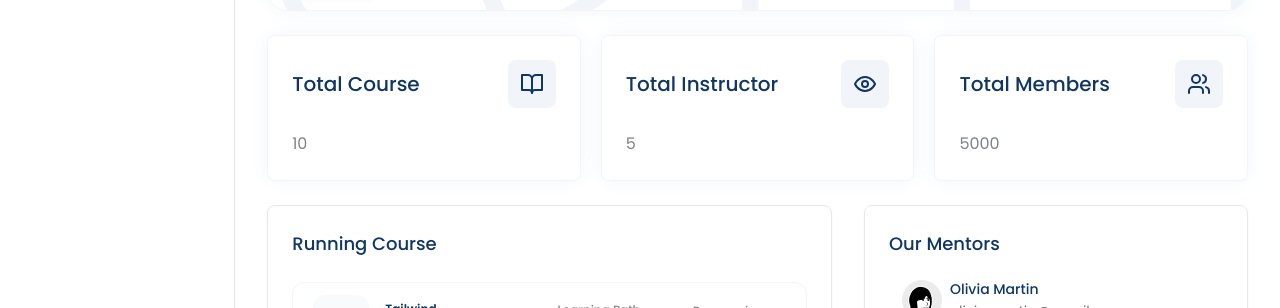
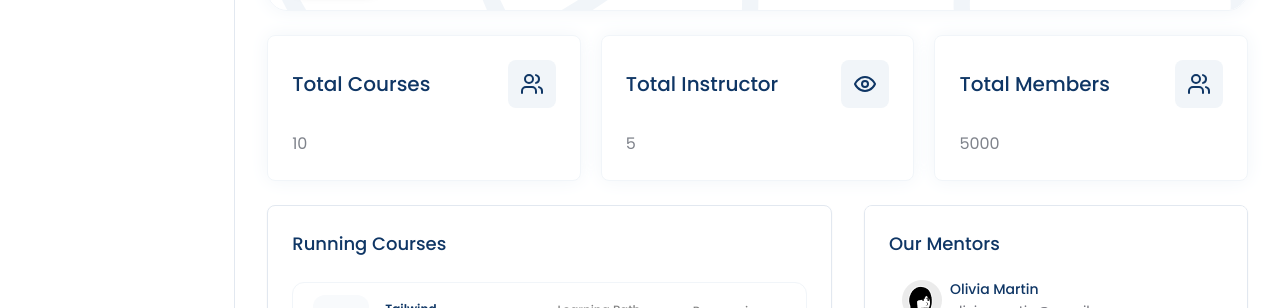
Before and after one commit to hammer-code/lms-fe, a Next.js app: page /dashboard in a window 1280 px wide. Shown: the part 318-626 px from the top of the page. Built offline with nearby package versions, Linux system fonts and the light colour scheme.

Commit message:
chore(dashboard): update typography

```diff
--- a/src/constants/dashboard.ts
+++ b/src/constants/dashboard.ts
@@ -9,7 +9,7 @@
 export const dataDashboardTotals: DataDashboardTotal[] = [
   {
     id: 1,
-    title: 'Total Course',
+    title: 'Total Courses',
     count: 10
   },
   {
--- a/src/features/Dashboard/sections/DashboardOverview/RunningCourses/index.tsx
+++ b/src/features/Dashboard/sections/DashboardOverview/RunningCourses/index.tsx
@@ -4,7 +4,7 @@
 import { dataRunningCourses, pathColors } from '@/constants/dashboard';
 
 const RunningCourses = () => {
-  const renderPathColorTag = (path: string | undefined) => {
+  const renderTagColorPath = (path: string | undefined) => {
     const { backgroundColor, borderColor, textColor, label } =
       pathColors[path ?? ''] || pathColors.UNKNOWN;
 
@@ -33,7 +33,7 @@
       <Card>
         <CardHeader>
           <h2 className="xl:text-lg font-medium text-hmc-blue-800 dark:text-white">
-            Running Course
+            Running Courses
           </h2>
         </CardHeader>
         <CardContent>
@@ -66,7 +66,7 @@
                       <h3 className="text-hmc-grey-500 dark:text-white text-xs font-medium">
                         Learning Path
                       </h3>
-                      {renderPathColorTag(learning_path)}
+                      {renderTagColorPath(learning_path)}
                     </div>
 
                     <div className="flex flex-col gap-2 basis-[30%]">
```
